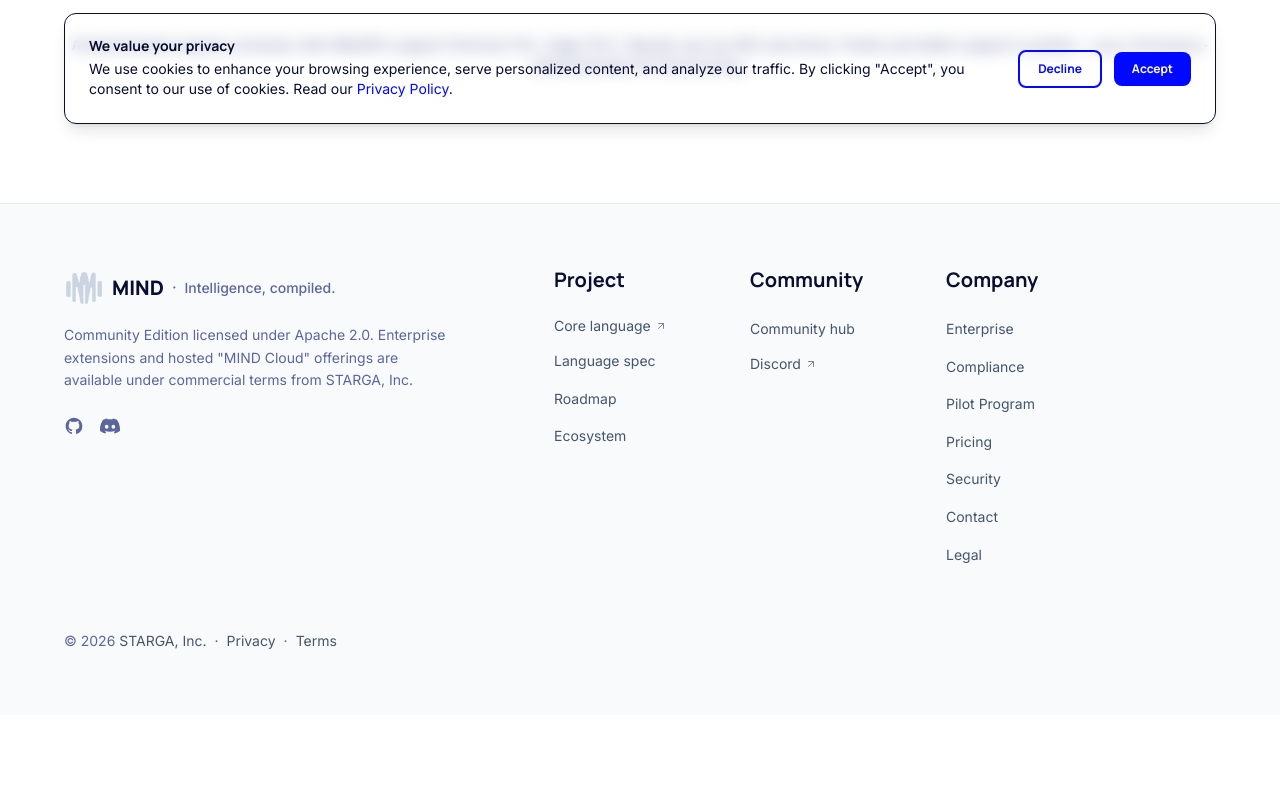
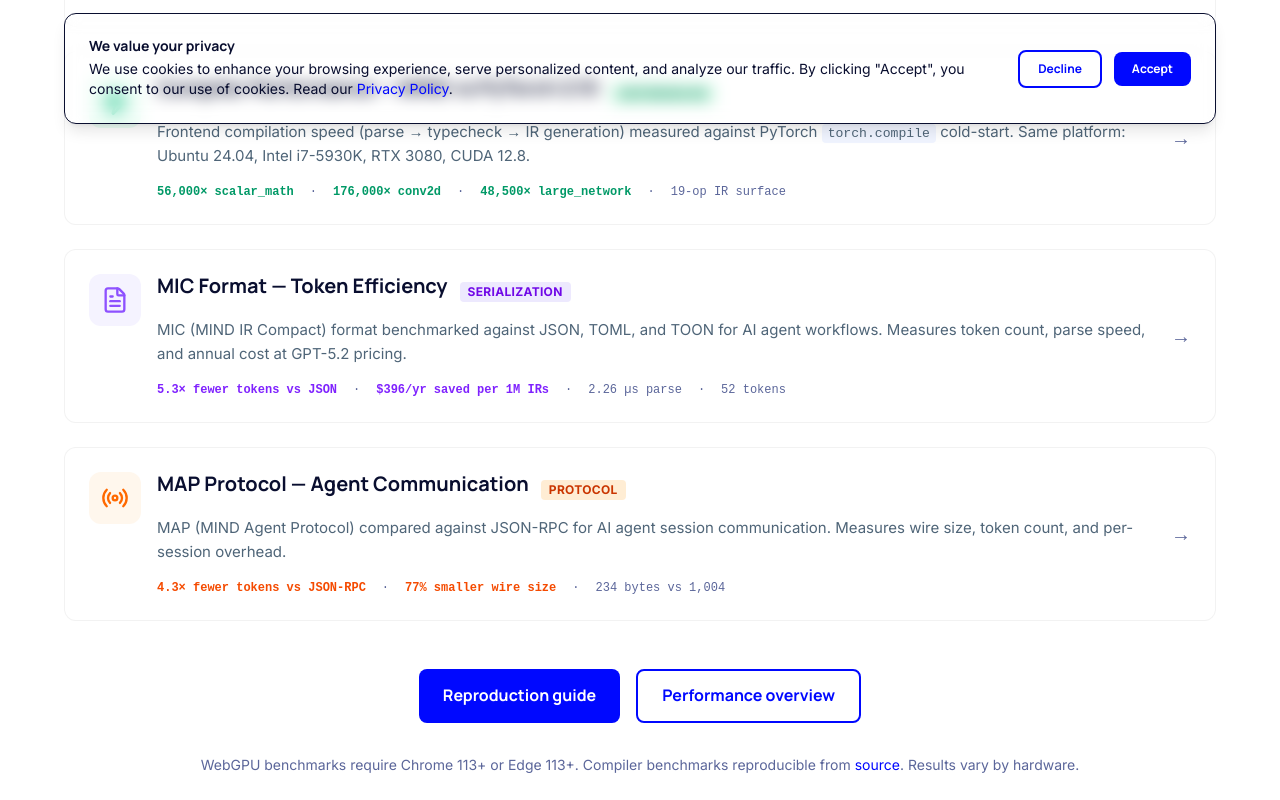
Before and after one commit to star-ga/mindlang.dev, a Next.js app: page /bench in a window 1280 px wide. Shown: the part 660-1460 px from the top of the page. Before the commit the page ends 1375 px from the top, so only its background shows below. Built offline with nearby package versions, Linux system fonts and the light colour scheme.

Commit message:
feat: consolidate all benchmarks on /bench page
Add compiler performance (56K/176K/48.5K× vs PyTorch), MIC token
efficiency (5.3× vs JSON), and MAP protocol (4.3× vs JSON-RPC)
cards alongside the existing WebGPU GEMM benchmark. Each links
to the detailed docs page for full methodology.

```diff
--- a/src/app/bench/page.tsx
+++ b/src/app/bench/page.tsx
@@ -1,10 +1,10 @@
 import { Metadata } from "next";
 import Link from "next/link";
-import { Cpu } from "lucide-react";
+import { Cpu, Zap, FileText, Radio } from "lucide-react";
 
 export const metadata: Metadata = {
   title: "Benchmarks",
-  description: "Reproducible, in-browser performance benchmarks for MIND. Run WebGPU compute benchmarks comparing MindLang AOT shaders against ONNX Runtime Web.",
+  description: "MIND performance benchmarks: compiler speed vs PyTorch, WebGPU GEMM, MIC token efficiency, and MAP protocol overhead. Reproducible, verified results.",
 };
 
 export default function BenchPage() {
@@ -16,8 +16,8 @@ export default function BenchPage() {
             <p className="eyebrow">Performance</p>
             <h1 className="!mb-6">Benchmarks</h1>
             <p className="hero-lede">
-              Reproducible, in-browser performance benchmarks for MIND. Each benchmark runs
-              entirely in your browser via WebGPU — no server, no synthetic numbers.
+              Verified performance data across the MIND stack &mdash; compiler, runtime, serialization, and protocol.
+              WebGPU benchmarks run in your browser. Compiler benchmarks are reproducible from source.
             </p>
           </div>
         </div>
@@ -63,12 +63,132 @@ export default function BenchPage() {
                 </div>
               </div>
             </Link>
+            {/* Compiler Performance */}
+            <Link
+              href="/docs/architecture#performance"
+              className="card card--outline group hover:border-primary/40 transition-all no-underline"
+            >
+              <div className="flex items-start gap-4">
+                <div className="p-3 rounded-xl bg-emerald-50 shrink-0">
+                  <Zap className="w-7 h-7 text-emerald-500" />
+                </div>
+                <div className="flex-1 min-w-0">
+                  <div className="flex flex-wrap items-center gap-3 mb-2">
+                    <h3 className="text-lg font-bold text-foreground m-0 group-hover:text-primary transition-colors">
+                      Compiler Performance &mdash; MIND vs PyTorch 2.10
+                    </h3>
+                    <span className="text-xs font-bold uppercase tracking-wide px-2 py-0.5 rounded bg-emerald-100 text-emerald-700">
+                      Criterion.rs
+                    </span>
+                  </div>
+                  <p className="text-muted text-sm leading-relaxed m-0">
+                    Frontend compilation speed (parse &rarr; typecheck &rarr; IR generation) measured against
+                    PyTorch <code>torch.compile</code> cold-start. Same platform: Ubuntu 24.04, Intel i7-5930K, RTX 3080, CUDA 12.8.
+                  </p>
+                  <div className="flex flex-wrap gap-4 mt-4 text-xs font-mono">
+                    <span className="text-emerald-600 font-bold">56,000&times; scalar_math</span>
+                    <span className="text-muted">&middot;</span>
+                    <span className="text-emerald-600 font-bold">176,000&times; conv2d</span>
+                    <span className="text-muted">&middot;</span>
+                    <span className="text-emerald-600 font-bold">48,500&times; large_network</span>
+                    <span className="text-muted">&middot;</span>
+                    <span className="text-muted">19-op IR surface</span>
+                  </div>
+                </div>
+                <div className="text-muted text-xl shrink-0 self-center group-hover:text-primary transition-colors">
+                  &rarr;
+                </div>
+              </div>
+            </Link>
+
+            {/* MIC Token Efficiency */}
+            <Link
+              href="/docs/guides/benchmarks#mic-map-format-benchmark"
+              className="card card--outline group hover:border-primary/40 transition-all no-underline"
+            >
+              <div className="flex items-start gap-4">
+                <div className="p-3 rounded-xl bg-violet-50 shrink-0">
+                  <FileText className="w-7 h-7 text-violet-500" />
+                </div>
+                <div className="flex-1 min-w-0">
+                  <div className="flex flex-wrap items-center gap-3 mb-2">
+                    <h3 className="text-lg font-bold text-foreground m-0 group-hover:text-primary transition-colors">
+                      MIC Format &mdash; Token Efficiency
+                    </h3>
+                    <span className="text-xs font-bold uppercase tracking-wide px-2 py-0.5 rounded bg-violet-100 text-violet-700">
+                      Serialization
+                    </span>
+                  </div>
+                  <p className="text-muted text-sm leading-relaxed m-0">
+                    MIC (MIND IR Compact) format benchmarked against JSON, TOML, and TOON for
+                    AI agent workflows. Measures token count, parse speed, and annual cost at GPT-5.2 pricing.
+                  </p>
+                  <div className="flex flex-wrap gap-4 mt-4 text-xs font-mono">
+                    <span className="text-violet-600 font-bold">5.3&times; fewer tokens vs JSON</span>
+                    <span className="text-muted">&middot;</span>
+                    <span className="text-violet-600 font-bold">$396/yr saved per 1M IRs</span>
+                    <span className="text-muted">&middot;</span>
+                    <span className="text-muted">2.26 &micro;s parse</span>
+                    <span className="text-muted">&middot;</span>
+                    <span className="text-muted">52 tokens</span>
+                  </div>
+                </div>
+                <div className="text-muted text-xl shrink-0 self-center group-hover:text-primary transition-colors">
+                  &rarr;
+                </div>
+              </div>
+            </Link>
+
+            {/* MAP Protocol */}
+            <Link
+              href="/docs/guides/benchmarks#mic-map-format-benchmark"
+              className="card card--outline group hover:border-primary/40 transition-all no-underline"
+            >
+              <div className="flex items-start gap-4">
+                <div className="p-3 rounded-xl bg-orange-50 shrink-0">
+                  <Radio className="w-7 h-7 text-orange-500" />
+                </div>
+                <div className="flex-1 min-w-0">
+                  <div className="flex flex-wrap items-center gap-3 mb-2">
+                    <h3 className="text-lg font-bold text-foreground m-0 group-hover:text-primary transition-colors">
+                      MAP Protocol &mdash; Agent Communication
+                    </h3>
+                    <span className="text-xs font-bold uppercase tracking-wide px-2 py-0.5 rounded bg-orange-100 text-orange-700">
+                      Protocol
+                    </span>
+                  </div>
+                  <p className="text-muted text-sm leading-relaxed m-0">
+                    MAP (MIND Agent Protocol) compared against JSON-RPC for AI agent session communication.
+                    Measures wire size, token count, and per-session overhead.
+                  </p>
+                  <div className="flex flex-wrap gap-4 mt-4 text-xs font-mono">
+                    <span className="text-orange-600 font-bold">4.3&times; fewer tokens vs JSON-RPC</span>
+                    <span className="text-muted">&middot;</span>
+                    <span className="text-orange-600 font-bold">77% smaller wire size</span>
+                    <span className="text-muted">&middot;</span>
+                    <span className="text-muted">234 bytes vs 1,004</span>
+                  </div>
+                </div>
+                <div className="text-muted text-xl shrink-0 self-center group-hover:text-primary transition-colors">
+                  &rarr;
+                </div>
+              </div>
+            </Link>
           </div>
 
-          <p className="text-sm text-muted text-center mt-10">
-            All benchmarks require a browser with WebGPU support (Chrome 113+, Edge 113+).
-            Results vary by GPU and driver. Firefox and Safari support is partial — use a
-            Chromium-based browser for full accuracy.
+          <div className="mt-12 flex flex-wrap justify-center gap-4">
+            <Link href="/docs/guides/benchmarks" className="btn btn--primary">
+              Reproduction guide
+            </Link>
+            <Link href="/docs/performance" className="btn btn--ghost">
+              Performance overview
+            </Link>
+          </div>
+
+          <p className="text-sm text-muted text-center mt-8">
+            WebGPU benchmarks require Chrome 113+ or Edge 113+. Compiler benchmarks reproducible from{" "}
+            <a href="https://github.com/star-ga/mind/tree/main/benchmarks" target="_blank" rel="noopener" className="text-primary hover:underline">source</a>.
+            Results vary by hardware.
           </p>
         </div>
       </section>
```
